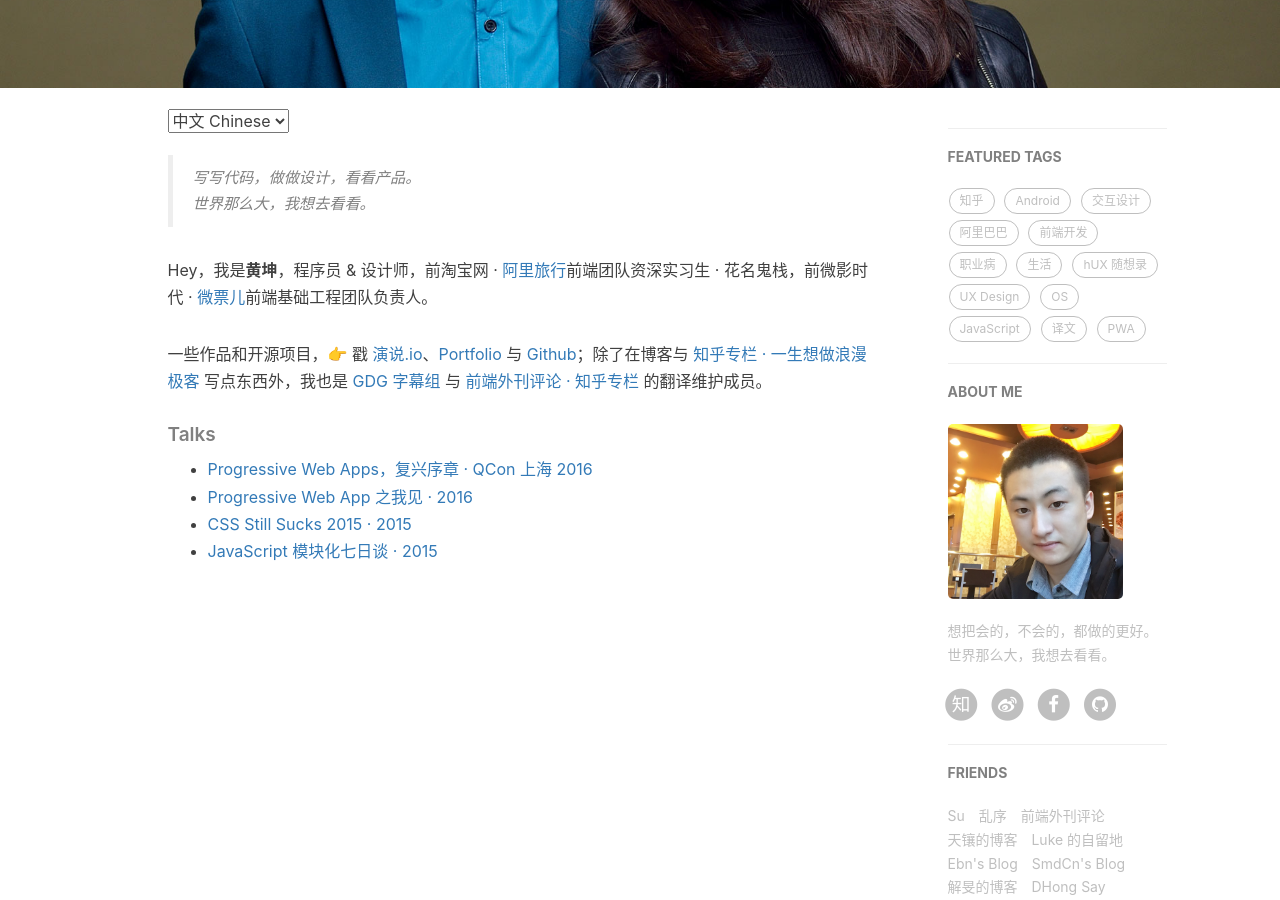
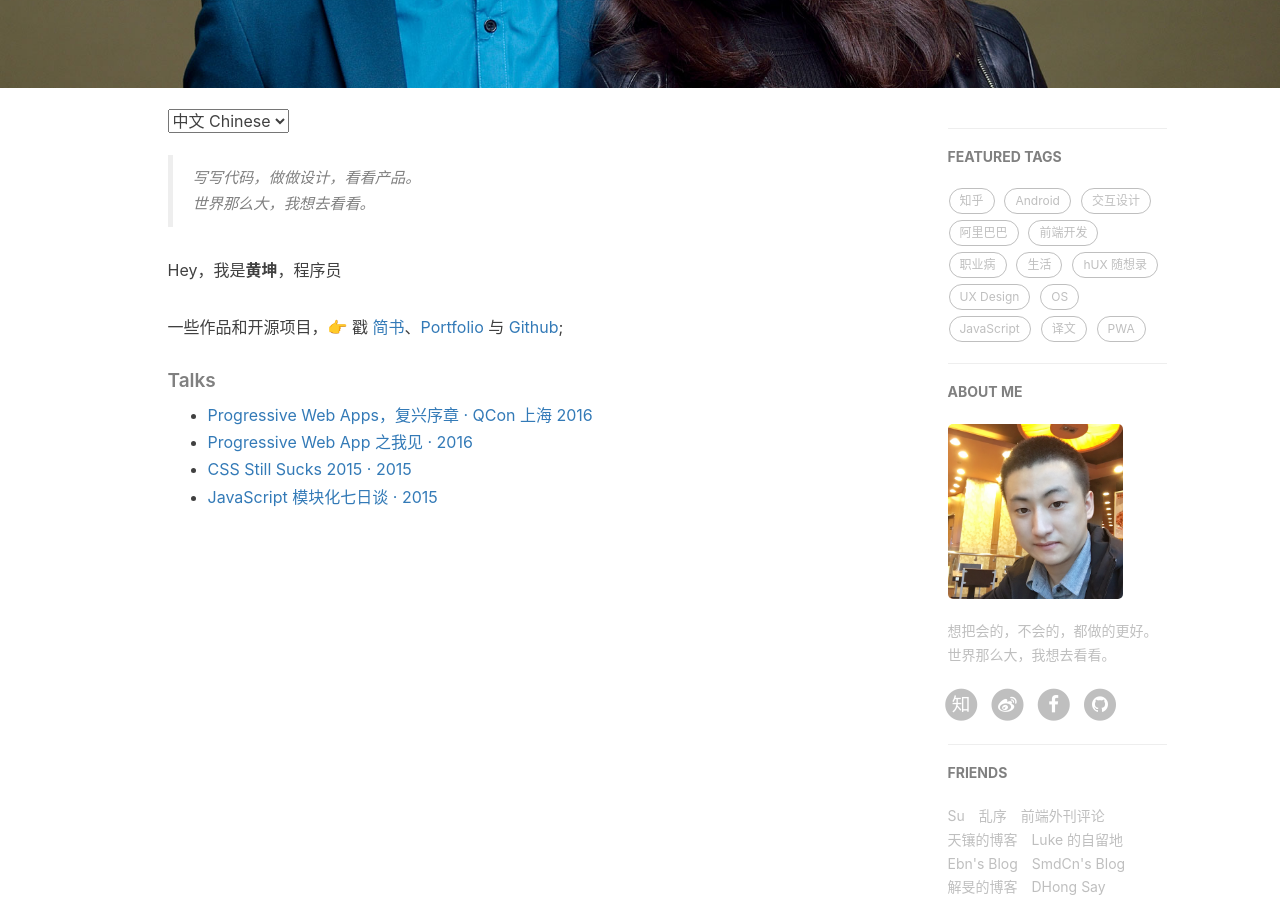
Before and after one commit to OrageKK/jekyll.blog, a Jekyll site: the page built from about.html, in a window 1280 px wide and 900 px high, scrolled down 330 px. Built offline with Jekyll 4.4.1, drawn with Linux system fonts in a browser that asks for light colours; nearby versions of some CDN libraries; comment, search, counter and statistics services are not loaded.

Commit message:
随便改了改

```diff
--- a/about.html
+++ b/about.html
@@ -18,9 +18,8 @@ header-img: "img/about-bg.jpg"
     <blockquote><p>写写代码，做做设计，看看产品。<br>
     世界那么大，我想去看看。</p></blockquote>
 
-    <p>Hey，我是<strong>黄坤</strong>，程序员 &amp; 设计师，前淘宝网 · <a href="http://alitrip.com">阿里旅行</a>前端团队资深实习生 · 花名鬼栈，前微影时代 · <a href="http://www.wepiao.com/?r=movie">微票儿</a>前端基础工程团队负责人。</p>
-
-    <p>一些作品和开源项目，👉 戳 <a href="https://zhuanlan.zhihu.com/p/21280918">演说.io</a>、<a href="/portfolio">Portfolio</a> 与 <a href="http://github.com/huxpro">Github</a>；除了在博客与 <a href="http://zhuanlan.zhihu.com/huxblog">知乎专栏 · 一生想做浪漫极客</a> 写点东西外，我也是 <a href="http://www.gfansub.com/">GDG 字幕组</a> 与 <a href="http://zhuanlan.zhihu.com/FrontendMagazine">前端外刊评论 · 知乎专栏</a> 的翻译维护成员。</p>
+    <p>Hey，我是<strong>黄坤</strong>，程序员 </p>
+    <p>一些作品和开源项目，👉 戳 <a href="http://www.jianshu.com/users/752cf0a6b9b4/latest_articles">简书</a>、<a href="/portfolio">Portfolio</a> 与 <a href="http://github.com/oragekk">Github</a>;</p>
 
     <h5>Talks</h5>
 
@@ -37,11 +36,8 @@ header-img: "img/about-bg.jpg"
     <blockquote><p>Yet another Frontend Engineer. <br>
     Yet another Lifelong Designer.</p></blockquote>
 
-    <p>Hi, I am <strong>Huang Xuan(黄玄)</strong>，you can call me <strong>Hux</strong>. I'm an engineer &amp; a designer who loves to build software such as <a href="http://yanshuo.io">Yanshuo.io</a> and more (<a href="/portfolio">Portfolio 👉</a> and <a href="http://github.com/huxpro">Github 👉</a>). I studied Digital Media Art and graduated from <a href="https://en.wikipedia.org/wiki/Communication_University_of_China">Communication University of China</a> in 2016.</p>
+    <p>Hi, I am <strong>huangkun(黄坤)</strong>，you can call me <strong>oragekk</strong>. I'm an engineer <a href="http://www.jianshu.com/users/752cf0a6b9b4/latest_articles">Jianshu</a> and more (<a href="/portfolio">Portfolio 👉</a> and <a href="http://github.com/oragekk">Github 👉</a>). </p>
 
-    <p>As an engineer, I worked at Wepiao (<a href="https://www.crunchbase.com/organization/wepiao#/entity">see CrunchBase</a>) as the dev lead of Front-End Infrastructure Team, and used to intern at <a href="https://www.alitrip.com/">Alibaba Trip</a> for one year. As a designer, I was offered to be the UI/UX Designer Intern of Alibaba, Microsoft etc.</p>
-
-    <p>Moreover, I'm also a translator at <a href="http://www.gfansub.com/">GDG China Subtitle Team</a>, maintainer at <a href="http://zhuanlan.zhihu.com/FrontendMagazine">Frontend Magazine</a> and the owner of <a href="http://zhuanlan.zhihu.com/huxblog">Lifelong Romantic Geek</a>.</p>
 
     <h5>Talks</h5>
 
```
Also changed, not shown: img/icon_wechat.png.
